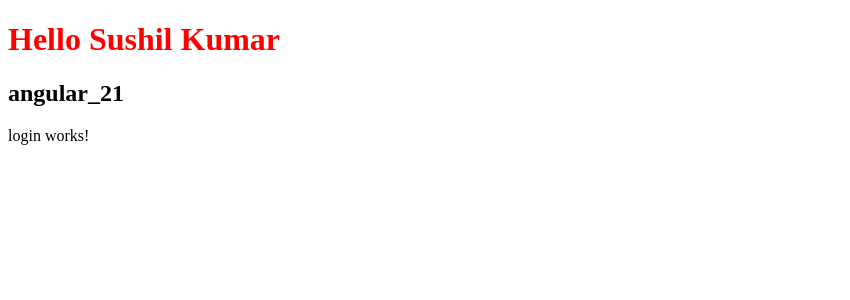
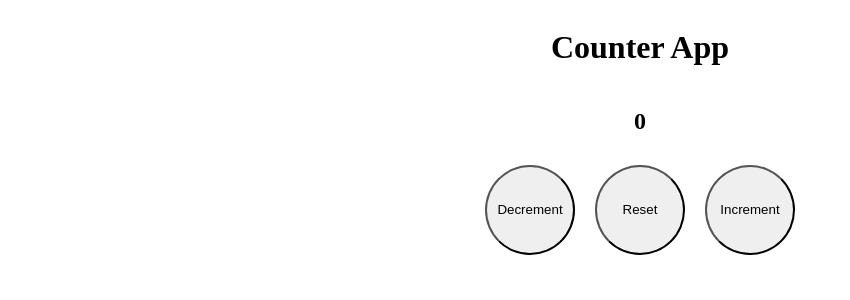
Before and after one commit to Sushil9516/Learning_Angular_21, an Angular app: page / in a window 1280 px wide. Shown: the top 300 px of the page, without its empty margins (0-850 px from the left). Built offline with nearby package versions, Linux system fonts and the light colour scheme.

Commit message:
16-1-2026

```diff
--- a/src/app/app.html
+++ b/src/app/app.html
@@ -1,3 +1 @@
-<h1>Hello {{ name }}</h1>
-<h2>{{ title() }}</h2>
-<app-login> </app-login>
+<app-counter></app-counter>
--- a/src/app/app.ts
+++ b/src/app/app.ts
@@ -1,10 +1,12 @@
 import { Component, signal } from '@angular/core';
 import { RouterOutlet } from '@angular/router';
 import { Login } from './login/login';
+import { Signup } from "./signup/signup";
+import { Counter } from './counter/counter';
 
 @Component({
   selector: 'app-root',
-  imports: [RouterOutlet, Login],
+  imports: [RouterOutlet, Counter],
   templateUrl: './app.html',
   styleUrl: './app.css'
 })
--- /dev/null
+++ b/src/app/counter/counter.css
@@ -0,0 +1,13 @@
+button{
+    height: 90px;
+    width: 90px;
+    border-radius: 50%;
+    margin: 10px;
+}
+
+.container{
+    display: flex;
+    flex-direction: column;
+    justify-content: center;
+    align-items: center;
+}
--- /dev/null
+++ b/src/app/counter/counter.html
@@ -0,0 +1,9 @@
+<div class="container">
+  <h1>Counter App</h1>
+  <h2>{{ n }}</h2>
+  <div>
+    <button class="btn" (click)="handleCounter('minus')">Decrement</button>
+    <button class="btn" (click)="handleCounter('reset')">Reset</button>
+    <button class="btn" (click)="handleCounter('plus')">Increment</button>
+  </div>
+</div>
--- /dev/null
+++ b/src/app/counter/counter.ts
@@ -0,0 +1,28 @@
+import { Component } from '@angular/core';
+
+@Component({
+  selector: 'app-counter',
+  imports: [],
+  templateUrl: './counter.html',
+  styleUrl: './counter.css',
+})
+export class Counter {
+  n = 0;
+  // decrement() {
+  //   this.n = this.n - 1;
+  // }
+  // increment() {
+  //   this.n = this.n + 1;
+  // }
+  // reset() {
+  //   this.n = 0;
+  // }
+  handleCounter(val: string) {
+    if (val == "minus") {
+      if (this.n > 0) this.n = this.n - 1;
+    }
+    else if (val == "plus") this.n = this.n + 1;
+    else this.n = 0;
+
+  }
+}
--- a/src/app/login/login.css
+++ b/src/app/login/login.css
@@ -0,0 +1,4 @@
+p{
+    background-color: aqua;
+    color: black;
+}
--- /dev/null
+++ b/src/app/signup/signup.html
@@ -0,0 +1 @@
+<p>signup works!</p>
```
Also changed, not shown: src/app/signup/signup.ts (added, +11 -0 lines), src/app/signup/signup.css (added), 2 other files (tests, documents, lock files or other folders).
